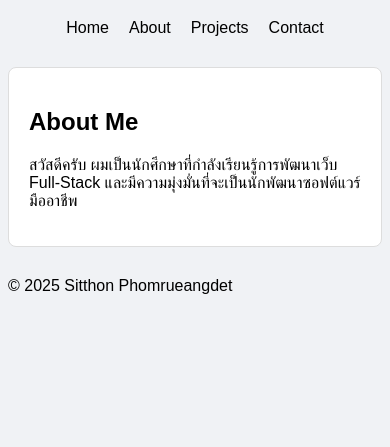
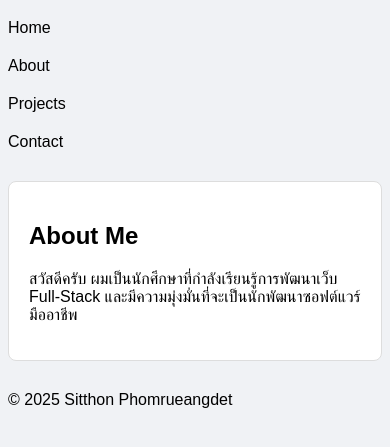
Before and after one commit to safe2004/my-learning-journey, a plain HTML site: page index.html in a window 390 px wide. Shown: the part 61-508 px from the top of the page. Drawn offline with Linux system fonts and the light colour scheme.

Commit message:
feat: Add responsive styles for mobile view

```diff
--- a/style.css
+++ b/style.css
@@ -1,4 +1,15 @@
 /* นี่คือ Comment ใน CSS ครับ บรรทัดนี้จะไม่มีผลกับโค้ด */
+@media (max-width: 600px) {
+    nav ul {
+        flex-direction: column;
+        gap: 15px;
+    }
+
+    main section {
+        margin: 20px;
+    }
+}
+
 * {
     box-sizing: border-box;
 }
```
